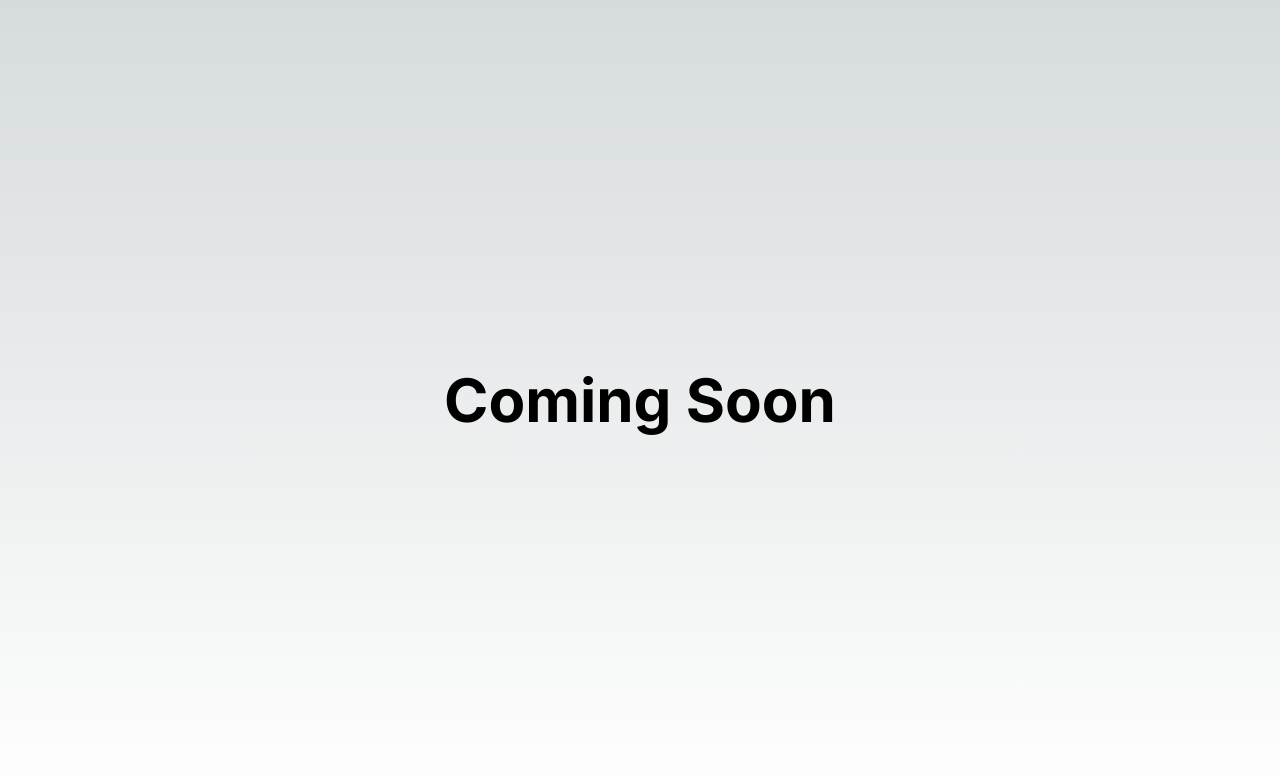
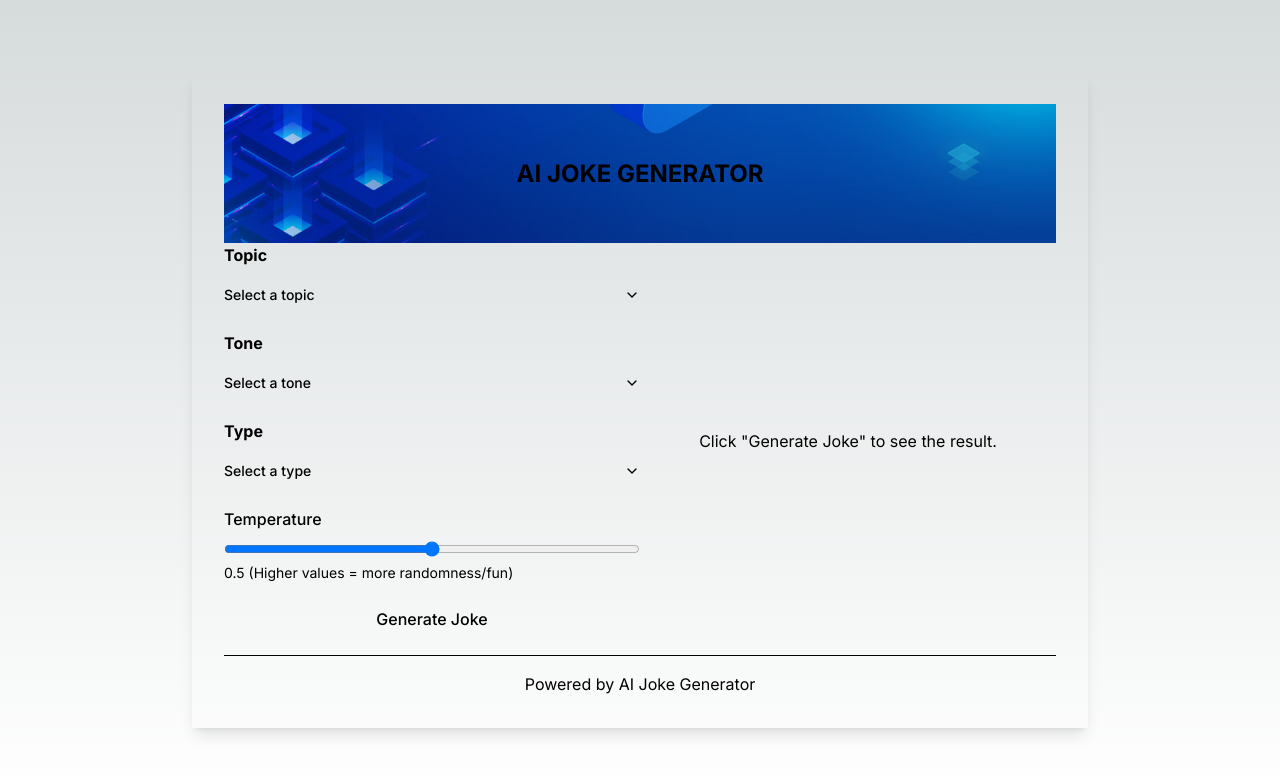
Before and after one commit to 90barricade93/WP_02_EC_AI_24Q2, a Next.js app: page / in a window 1280 px wide. Shown: the top 776 px of the page. Built offline with nearby package versions, Linux system fonts and the light colour scheme.

Commit message:
added banner, component an READme update

```diff
--- a/app/page.tsx
+++ b/app/page.tsx
@@ -1,9 +1,13 @@
+"use client";
+
 import Head from 'next/head';
-
+import { useState } from 'react';
+import { JokeGenerator } from '@/components/joke-generator';
+import { useChat } from "ai/react";
 function ComingSoonPage() {
   return (
     <div className="h-screen w-screen bg-black text-white flex justify-center items-center">
-      <h1 className="text-6xl font-bold">Coming Soon</h1>
+      <JokeGenerator />
     </div>
   );
 }
--- a/components/joke-generator.tsx
+++ b/components/joke-generator.tsx
@@ -112,7 +112,7 @@ export function JokeGenerator() {
       <div className="bg-gray-800 dark:bg-gray-800 p-8 rounded-lg shadow-lg w-full max-w-4xl flex flex-col items-center">
         <div className="relative w-full max-w-[1200px]">
           <img
-            src="/placeholder.svg"
+            src="/Banner-1200x200.jpg"
             alt="AI Joke Generator"
             width={1200}
             height={200}
```
Also changed, not shown: public/Banner-1200x200.jpg (added), 1 other file (tests, documents, lock files or other folders).
